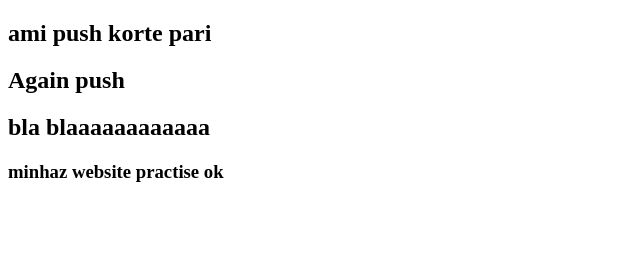
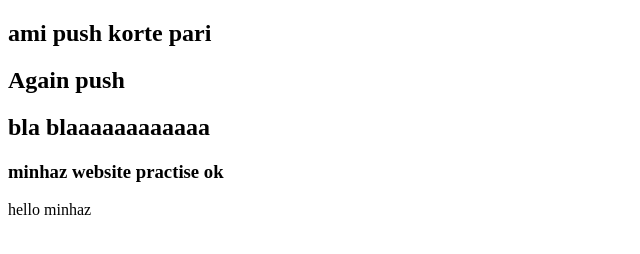
Before and after one commit to talkminhaz/Minhaz-Website, a plain HTML site: page index.html in a window 1280 px wide. Shown: the whole page, without its empty margins (0-640 px from the left). Drawn offline with Linux system fonts and the light colour scheme.

Commit message:
take my key

```diff
--- a/index.html
+++ b/index.html
@@ -7,6 +7,7 @@
      <h2>Again push</h2>
      <h2>bla blaaaaaaaaaaaa</h2>
     <h3>minhaz website practise ok </h3>
+    <p>hello minhaz</p>
 
 
 </head>
```
